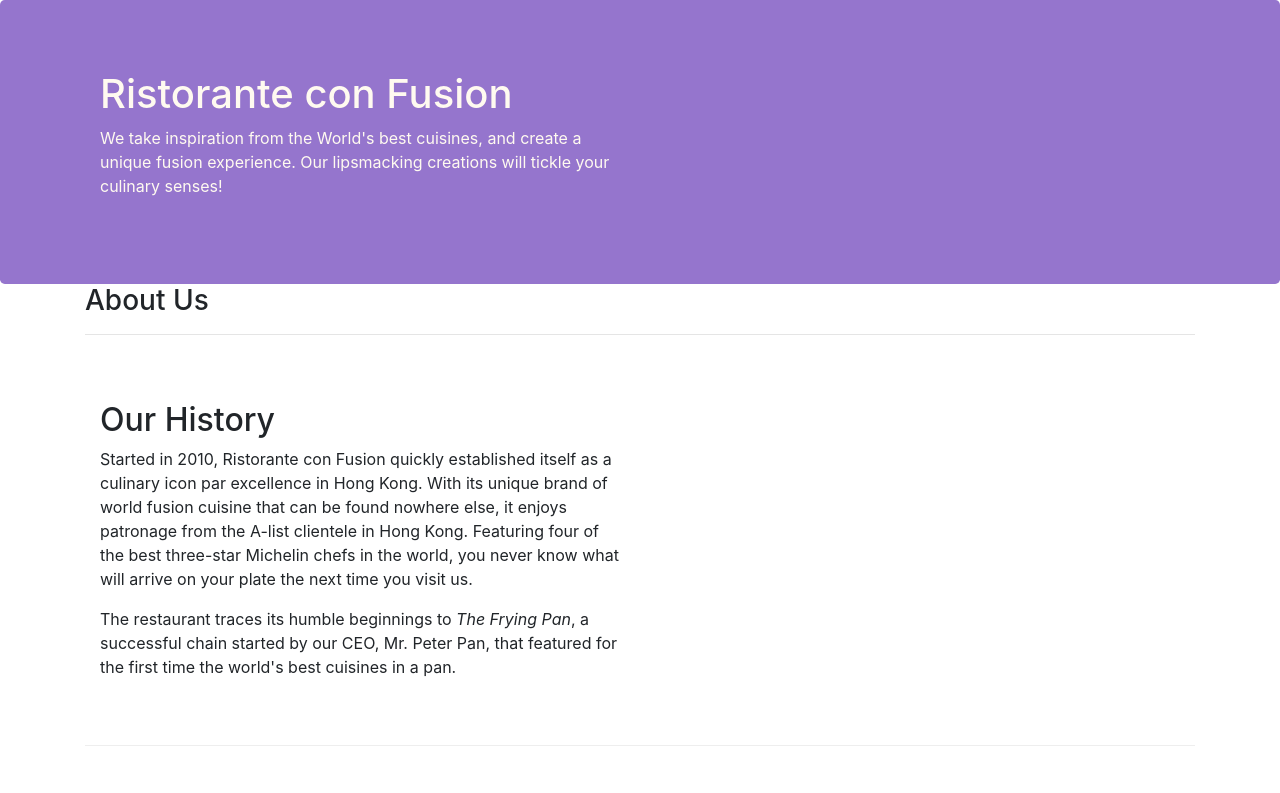
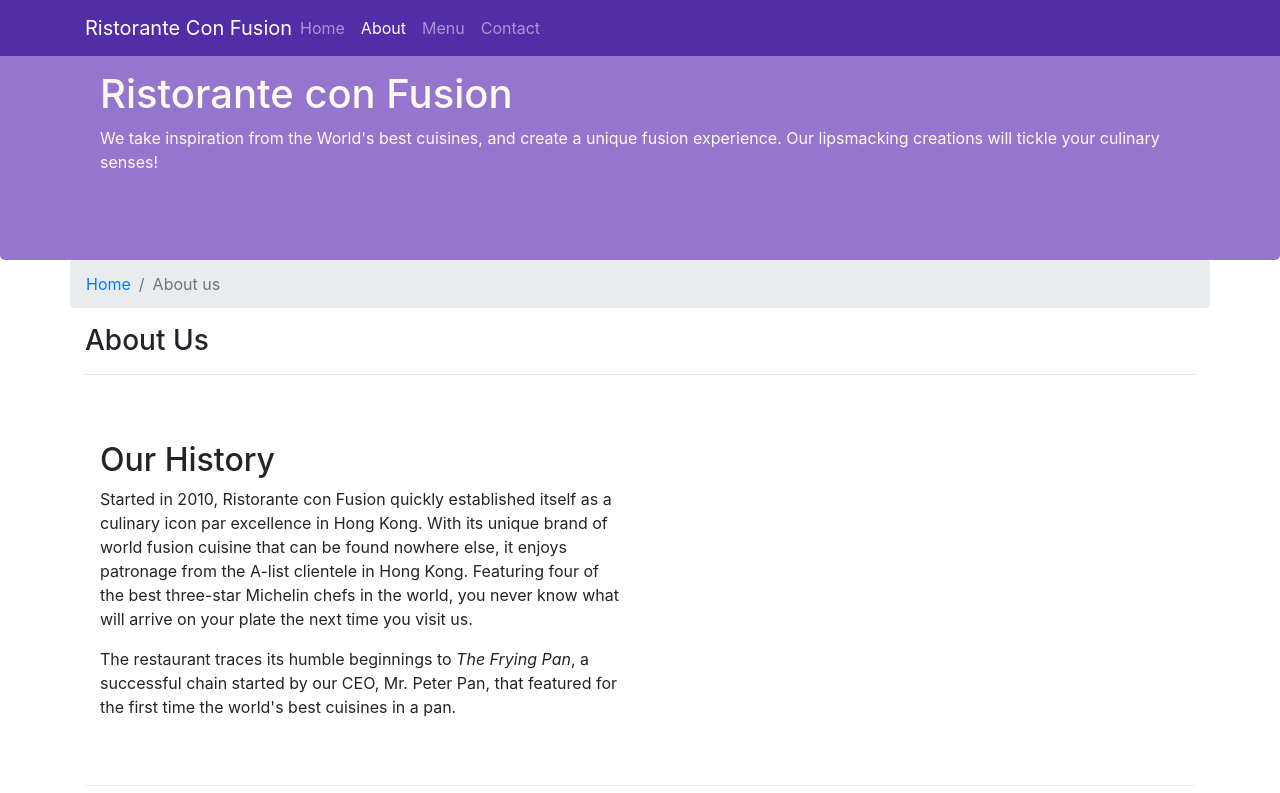
Before and after one commit to federicomorella/Curso-Bootstrap, a website: page aboutus.html in a window 1280 px wide. Shown: the top 793 px of the page. Drawn offline with nearby package versions, Linux system fonts and the light colour scheme.

Commit message:
Navbar y correccion de referenica a jquery

```diff
--- a/aboutus.html
+++ b/aboutus.html
@@ -19,14 +19,33 @@
 
 <body>
 
+    <nav class="navbar navbar-dark navbar-expand-sm fixed-top">
+        <div class="container">
+            <button class="navbar-toggler" type="button" data-toggle="collapse" data-target="#Navbar">
+                <span class="navbar-toggler-icon"></span>
+            </button>
+            <a class="navbar-brand mr-auto" href="index.html" >Ristorante Con Fusion</a>
+            <div class="collapse navbar-collapse" id="Navbar">
+                <ul class="navbar-nav mr-auto">
+                    <li class="nav-item"><a class="nav-link " href="./index.html">Home</a></li>
+                    <li class="nav-item"><a class="nav-link active" href="#">About</a></li>
+                    <li class="nav-item"><a class="nav-link" href="#">Menu</a></li>
+                    <li class="nav-item"><a class="nav-link" href="#">Contact</a></li>
+                </ul>
+            </div>
+
+
+        </div>
+
+    </nav>
     <header class="jumbotron">
         <div class="container">
             <div class="row row-header">
-                <div class="col-12 col-sm-6">
+                <div class="col-12 col sm-4">
                     <h1>Ristorante con Fusion</h1>
                     <p>We take inspiration from the World's best cuisines, and create a unique fusion experience. Our lipsmacking creations will tickle your culinary senses!</p>
                 </div>
-                <div class="col-12 col-sm">
+                <div>
                 </div>
             </div>
         </div>
@@ -34,6 +53,11 @@
 
     <div class="container">
         <div class="row">
+            <ol class="col-12 breadcrumb">
+                <li class="breadcrumb-item"><a href="./index.html">Home</a></li>
+                <li class="breadcrumb-item active">About us</a></li>
+
+            </ol>
             <div class="col-12">
                <h3>About Us</h3>
                <hr>
@@ -73,7 +97,7 @@
                     <h5>Links</h5>
                     <ul class="list-unstyled">
                         <li><a href="./index.html">Home</a></li>
-                        <li><a href="./aboutus.html">About</a></li>
+                        <li><a href="#">About</a></li>
                         <li><a href="#">Menu</a></li>
                         <li><a href="#">Contact</a></li>
                     </ul>
@@ -108,6 +132,11 @@
         </div>
     </footer>
 
+        <!-- jQuery first, then Popper.js, then Bootstrap JS. -->
+        <script src="node_modules/jquery/jquery.min.js"></script>
+        <script src="node_modules/popper.js/dist/umd/popper.min.js"></script>
+        <script src="node_modules/bootstrap/dist/js/bootstrap.min.js"></script>
+
 </body>
 
 </html>
--- a/css/styles.css
+++ b/css/styles.css
@@ -27,3 +27,11 @@ color: floralwhite;
     color:#0f0f0f;
     margin:0px;
 }
+
+body{
+    padding-top: 50;
+    z-index: 0;
+}
+.navbar-dark{
+    background-color: #512da8;
+}
```
Also changed, not shown: index.html (+20 -2 lines).
